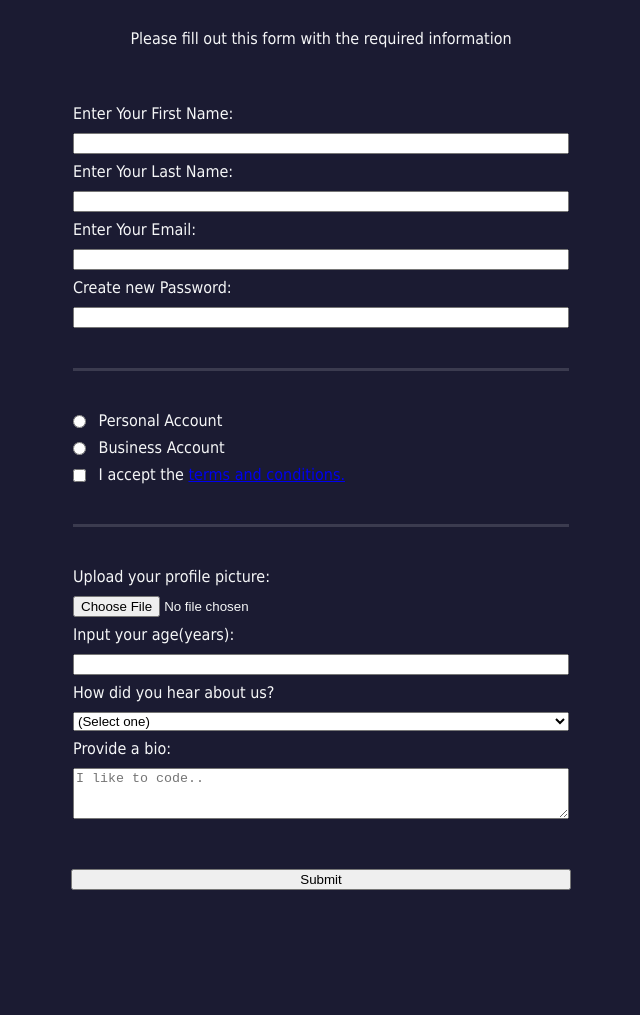
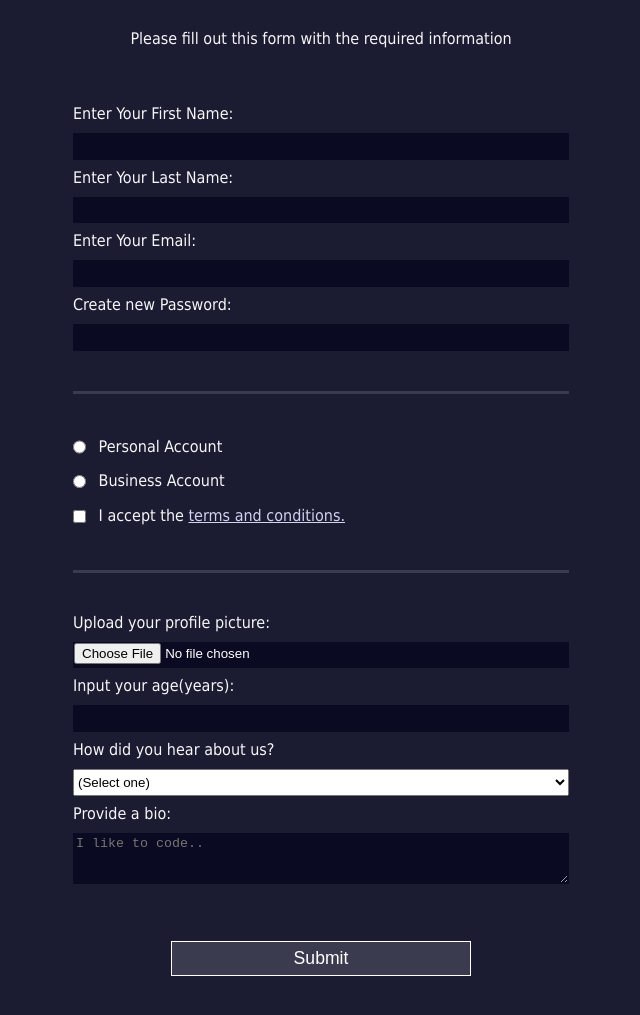
Before and after one commit to vicgals/freecode, a plain HTML site: page index.html in a window 1280 px wide. Shown: the part 73-1088 px from the top of the page, without its empty margins (319-959 px from the left). Before the commit the page ends 963 px from the top, so only its background shows below. Drawn offline with Linux system fonts and the light colour scheme.

Commit message:
styled input element by type

```diff
--- a/styles.css
+++ b/styles.css
@@ -23,6 +23,7 @@ form {
   max-width: 500px;
   min-width: 300px;
   width: 60vw;
+  padding-bottom: 2em;
 }
 
 fieldset {
@@ -38,6 +39,7 @@ input, textarea, select {
   width: 100%;
   margin: 0;
   margin-top: 10px;
+  min-height: 2em;
 }
 
 .inline {
@@ -45,3 +47,23 @@ input, textarea, select {
   margin: 0 .5rem 0 0;
   vertical-align: middle;
 }
+
+input, textarea {
+  background-color: #0a0a23;
+  border: 1px solid #0a0a23;
+  color: #ffffff;
+}
+
+input[type="submit"] {
+  width: 60%;
+  margin: 1em auto;
+  display: block;
+  font-size: 1.1em;
+  background-color: #3b3b4f;
+  border-color: white;
+  min-width: 300px;
+}
+
+a {
+  color: #d2d2ef;
+}
```
